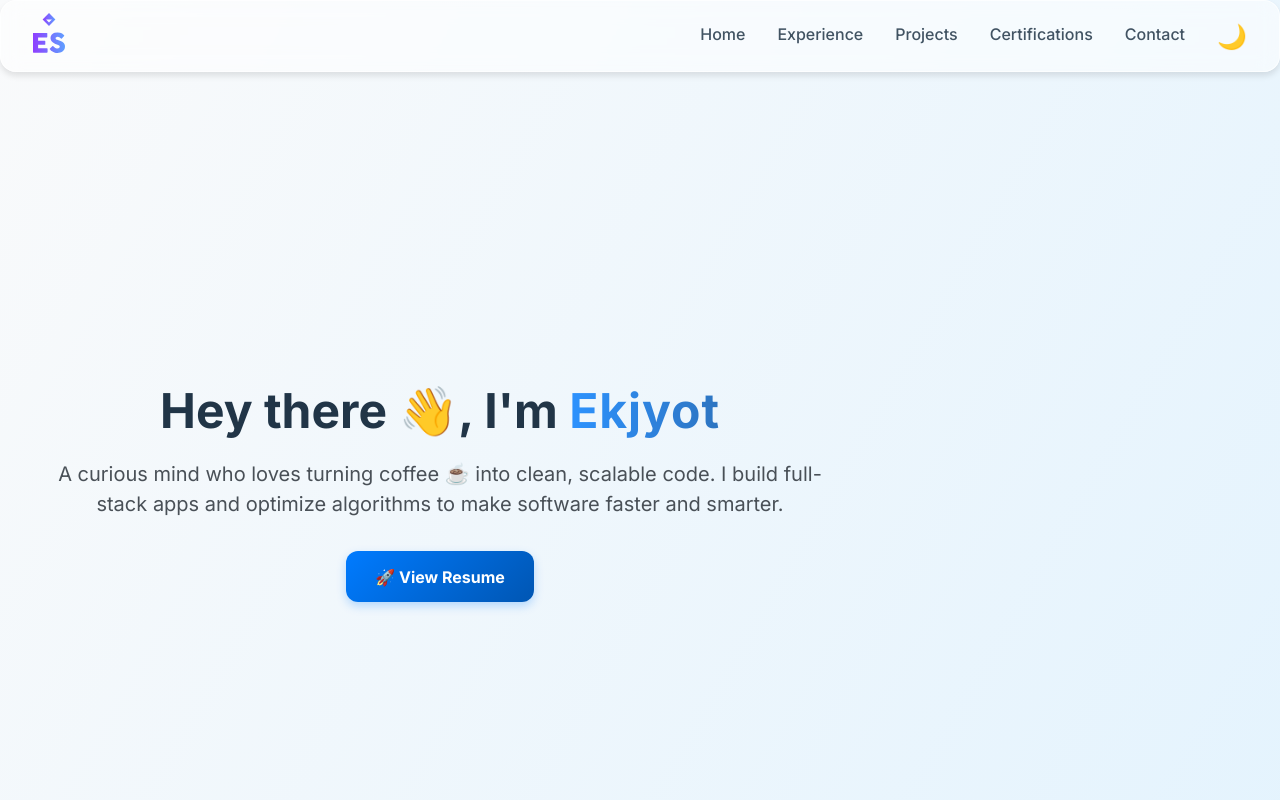
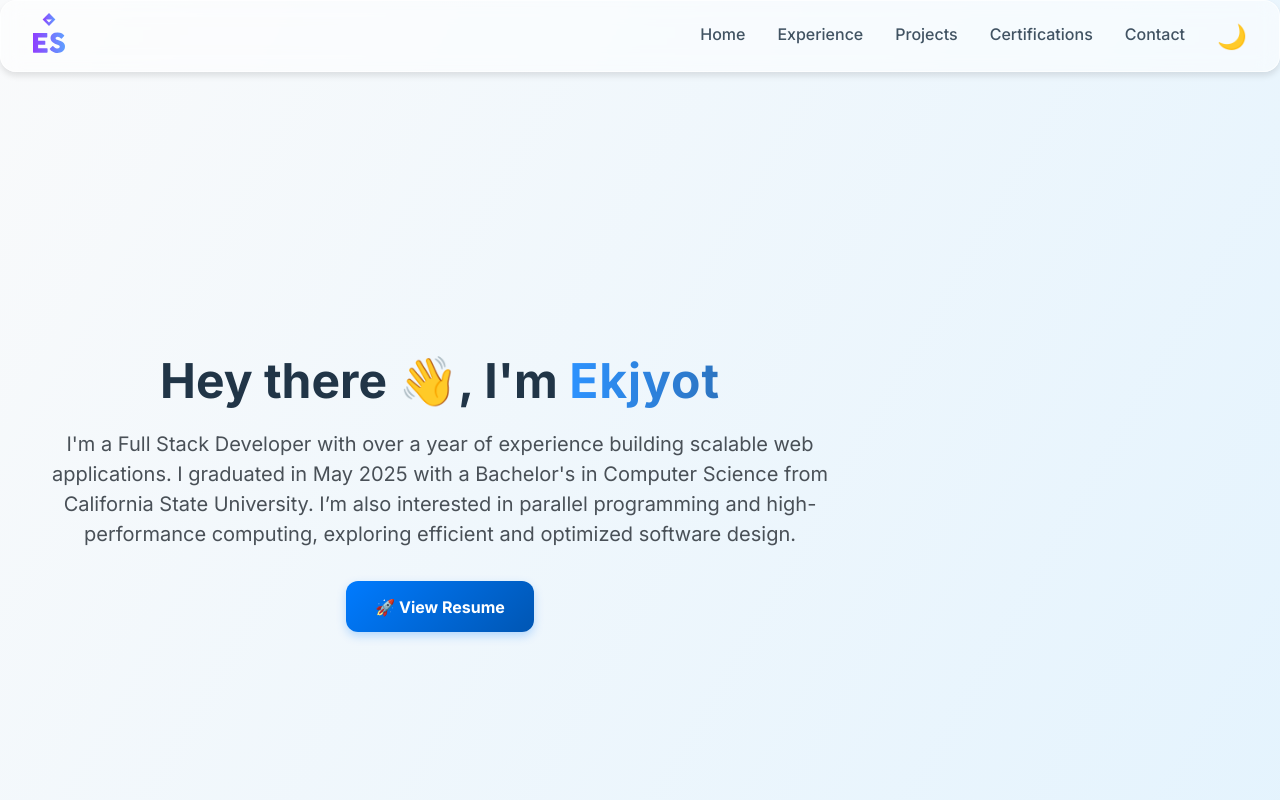
Before and after one commit to ekjyotshinh/portfolio, a React (Vite) app: page / in a window 1280 px wide. Shown: the top 800 px of the page. Built offline with nearby package versions, Linux system fonts and the light colour scheme.

Commit message:
update Hero component description; enhance personal introduction and showcase experience

```diff
--- a/src/components/Hero/Hero.jsx
+++ b/src/components/Hero/Hero.jsx
@@ -9,9 +9,11 @@ function Hero() {
           Hey there 👋, I'm <span className="highlight">Ekjyot</span>
         </h1>
         <p>
-          A curious mind who loves turning coffee ☕ into clean, scalable code.
-          I build full-stack apps and optimize algorithms to make software
-          faster and smarter.
+          I'm a Full Stack Developer with over a year of experience building
+          scalable web applications. I graduated in May 2025 with a Bachelor's
+          in Computer Science from California State University. I’m also
+          interested in parallel programming and high-performance computing,
+          exploring efficient and optimized software design.
         </p>
         <a
           href="https://drive.google.com/file/d/1ifi4uxJcXVwBR5o7irkyWukOUk4Jl0ZC/view?usp=drive_link"
```
